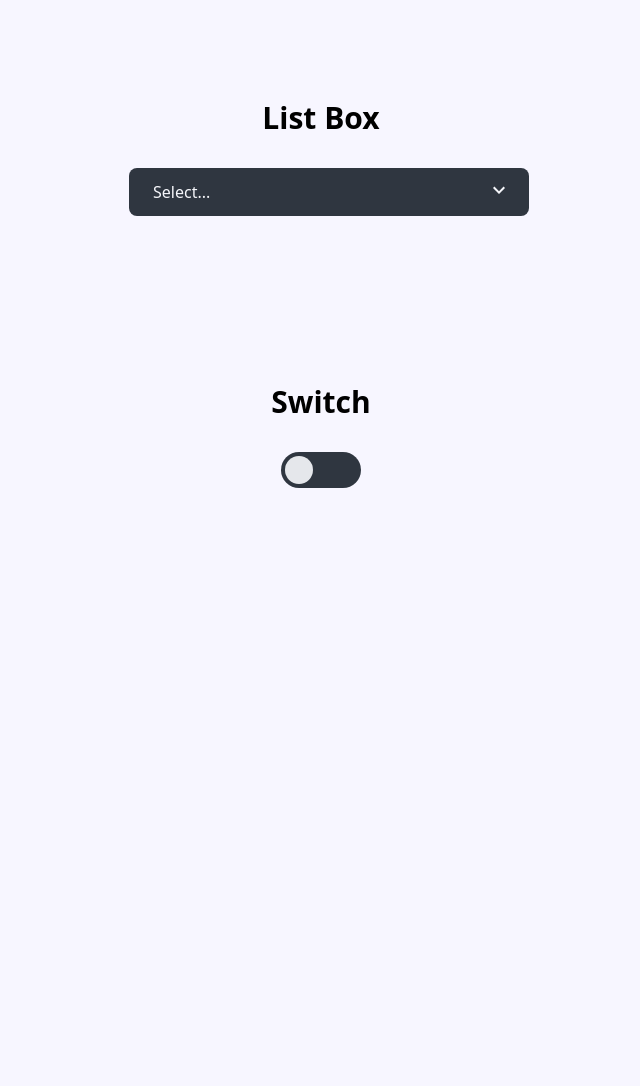
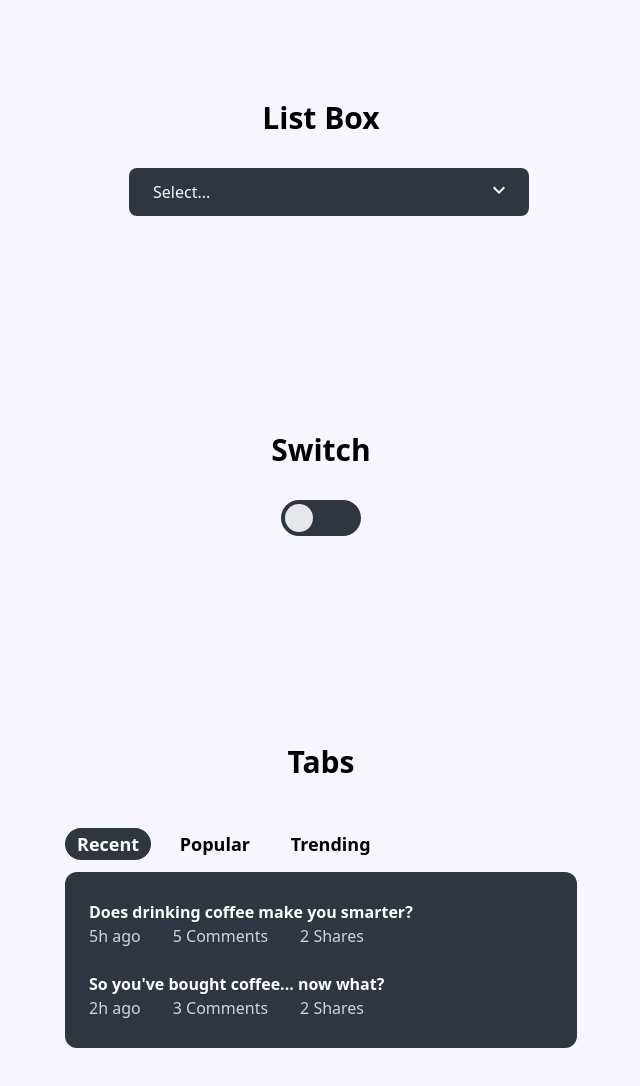
Before and after one commit to N7VID/HW10-MaktabSharif, a plain HTML site: page 1/src/index.html in a window 1280 px wide. Shown: the whole page, without its empty margins (319-959 px from the left). Before the commit the page ends 800 px from the top, so only its background shows below. Drawn offline with Linux system fonts and the light colour scheme.

Commit message:
Adding Tabs

```diff
--- a/1/src/index.html
+++ b/1/src/index.html
@@ -3,12 +3,12 @@
   <head>
     <meta charset="UTF-8" />
     <meta name="viewport" content="width=device-width, initial-scale=1.0" />
-    <title>List box</title>
+    <title>Problem 1</title>
     <link href="./output.css" rel="stylesheet" />
     <script src="script.js" defer></script>
   </head>
   <body class="font-sans bg-[#f7f6ff]">
-    <div class="container max-w-96 mx-auto mt-[100px] mb-40">
+    <div class="container max-w-96 mx-auto mt-[100px] mb-52">
       <h2 class="mb-8 font-bold text-3xl text-center">List Box</h2>
 
       <div class="selected-box flex w-[400px] flex-col">
@@ -104,7 +104,7 @@
         </div>
       </div>
     </div>
-    <div>
+    <div class="mb-52">
       <h2 class="mb-8 font-bold text-3xl text-center">Switch</h2>
       <div
         class="container bg-[#2f3640] max-w-20 min-h-9 mx-auto rounded-3xl flex items-center cursor-pointer"
@@ -116,5 +116,32 @@
         ></div>
       </div>
     </div>
+    <div class="container max-w-lg mx-auto mb-40">
+      <h2 class="mb-12 font-bold text-3xl text-center">Tabs</h2>
+      <div class="btns space-x-3 text-lg mb-3" id="btns">
+        <button
+          class="px-3 py-[2px] rounded-3xl transition cursor-default font-semibold active"
+          id="Recent"
+        >
+          Recent
+        </button>
+        <button
+          class="hover:bg-slate-300 px-3 py-[2px] rounded-3xl transition cursor-default font-semibold"
+          id="Popular"
+        >
+          Popular
+        </button>
+        <button
+          class="hover:bg-slate-300 px-3 py-[2px] rounded-3xl transition cursor-default font-semibold"
+          id="Trending"
+        >
+          Trending
+        </button>
+      </div>
+      <div
+        class="bg-[#2f3640] py-4 px-3 text-white rounded-xl"
+        id="posts"
+      ></div>
+    </div>
   </body>
 </html>
--- a/1/src/script.js
+++ b/1/src/script.js
@@ -1,9 +1,58 @@
+const recent = [
+  {
+    title: "Does drinking coffee make you smarter?",
+    createTime: "5h ago",
+    comments: "5",
+    shares: "2",
+  },
+  {
+    title: "So you've bought coffee... now what?",
+    createTime: "2h ago",
+    comments: "3",
+    shares: "2",
+  },
+];
+const popular = [
+  {
+    title: "Is tech making coffee better or worse?",
+    createTime: "Jan 7",
+    comments: "29",
+    shares: "16",
+  },
+  {
+    title: "The most innovative things happening in coffee",
+    createTime: "Mar 19",
+    comments: "24",
+    shares: "12",
+  },
+];
+const trending = [
+  {
+    title: "Ask Me Anything: 10 answers to your questions about coffee",
+    createTime: "2d ago",
+    comments: "9",
+    shares: "5",
+  },
+  {
+    title: "The worst advice we've ever heard about coffee",
+    createTime: "4d ago",
+    comments: "1",
+    shares: "2",
+  },
+];
+
 const selected = document.querySelector(".selected");
 const optionsContainer = document.querySelector(".option-container");
 
 const options = document.querySelectorAll(".option");
 const switchBtn = document.getElementById("Switch");
 const switchCir = document.getElementById("circle");
+const buttons = document.getElementById("btns");
+const postContainer = document.getElementById("posts");
+const recentBtn = document.getElementById("Recent");
+const popularBtn = document.getElementById("Popular");
+const trendingBtn = document.getElementById("Trending");
+
 selected.addEventListener("click", () => {
   optionsContainer.classList.toggle("active");
 });
@@ -18,3 +67,64 @@ options.forEach((option) => {
 switchBtn.addEventListener("click", () => {
   switchCir.classList.toggle("translate-x-11");
 });
+
+function renderData(data) {
+  postContainer.innerText = "";
+  data.forEach((item) => {
+    const divCon = document.createElement("div");
+    divCon.className =
+      "hover:bg-[#4b5666] cursor-pointer rounded-md p-3 transition";
+    const paragraph = document.createElement("p");
+    paragraph.className = "font-semibold";
+    paragraph.innerText = item.title;
+    const divBtn = document.createElement("div");
+    divBtn.className = "flex gap-8 text-gray-300";
+    const divCreateTime = document.createElement("div");
+    divCreateTime.innerText = item.createTime;
+    const divComments = document.createElement("div");
+    divComments.innerText = item.comments + " Comments";
+    const divShares = document.createElement("div");
+    divShares.innerText = item.shares + " Shares";
+
+    divBtn.appendChild(divCreateTime);
+    divBtn.appendChild(divComments);
+    divBtn.appendChild(divShares);
+
+    divCon.appendChild(paragraph);
+    divCon.appendChild(divBtn);
+
+    postContainer.appendChild(divCon);
+  });
+}
+
+recentBtn.addEventListener("click", () => {
+  renderData(recent);
+  popularBtn.classList.remove("active");
+  trendingBtn.classList.remove("active");
+  recentBtn.classList.add("active");
+  recentBtn.classList.remove("hover:bg-slate-300");
+  trendingBtn.classList.add("hover:bg-slate-300");
+  popularBtn.classList.add("hover:bg-slate-300");
+});
+
+popularBtn.addEventListener("click", () => {
+  renderData(popular);
+  recentBtn.classList.add("hover:bg-slate-300");
+  trendingBtn.classList.add("hover:bg-slate-300");
+  popularBtn.classList.remove("hover:bg-slate-300");
+  popularBtn.classList.add("active");
+  trendingBtn.classList.remove("active");
+  recentBtn.classList.remove("active");
+});
+
+trendingBtn.addEventListener("click", () => {
+  renderData(trending);
+  popularBtn.classList.remove("active");
+  trendingBtn.classList.add("active");
+  recentBtn.classList.remove("active");
+  recentBtn.classList.add("hover:bg-slate-300");
+  trendingBtn.classList.remove("hover:bg-slate-300");
+  popularBtn.classList.add("hover:bg-slate-300");
+});
+
+renderData(recent);
--- a/1/src/style.css
+++ b/1/src/style.css
@@ -51,3 +51,12 @@ label::before {
 .option input[type="radio"]:checked + label::before {
   opacity: 1;
 }
+
+.active {
+  background-color: #2f3640;
+  color: white;
+}
+.active:hover {
+  background-color: #2f3640;
+  color: white;
+}
```
Also changed, not shown: 1/src/output.css.
